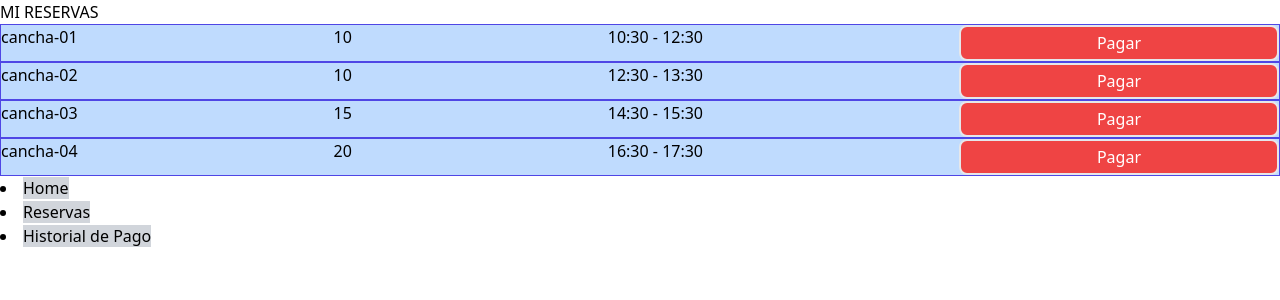
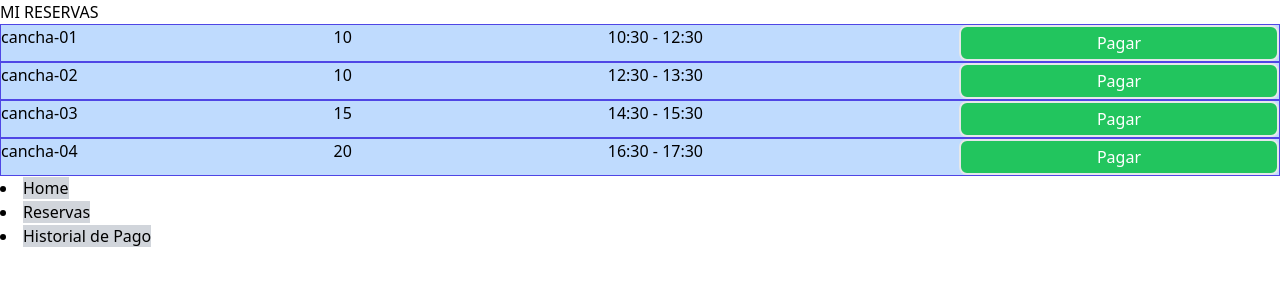
Before and after one commit to Chrisbla1604/reserva_cancha, a React (Create React App) app: page /reservas in a window 1280 px wide. Shown: the top 300 px of the page. Built offline with nearby package versions, Linux system fonts and the light colour scheme; no server answers.

Commit message:
DashBoard Reservas  Boton de pago cambia de Pagar a Pagado  reserva pagada pasa abajo

```diff
--- a/src/App.js
+++ b/src/App.js
@@ -6,15 +6,26 @@ import Reservas from './componentes/reservas.js';
 import './App.css';
 import { useState, useEffect } from 'react';
 import{BrowserRouter as Router, Routes, Route,Link,useRouteMatch,useParams} from 'react-router-dom';
+import { upload } from '@testing-library/user-event/dist/upload.js';
 
 
 function App() {
 
 
+  const[inforeservas,setInfoReservas] = useState([
+    {id_reserva:1,cancha:'cancha-01',precio:10,hora_inicio:'10:30',hora_fin:'12:30',pagada:false},
+    {id_reserva:8,cancha:'cancha-02',precio:10,hora_inicio:'12:30',hora_fin:'13:30',pagada:false},
+    {id_reserva:13,cancha:'cancha-03',precio:15,hora_inicio:'14:30',hora_fin:'15:30',pagada:false},
+    {id_reserva:24,cancha:'cancha-04',precio:20,hora_inicio:'16:30',hora_fin:'17:30',pagada:false}
+   ]) ;
+
+  const[hola,setHola]=useState('holaaaa');
   const[slideover,setSlideover]=useState(false);
 
   const[canchaslideover, setCanchaSlideOver]= useState({nombre:'',precio:'',descripcion:''});
   const[horariosslideover,setHorariosSlideOver]= useState([]);
+
+
 
   const[listacanchas,setListacanchas] = useState([
                          {nombre:'cancha-01',precio:10,descripcion:'futbol',disponible:true},
@@ -29,13 +40,7 @@ function App() {
                          {nombre:'cancha-10',precio:20,descripcion:'futbol',disponible:false}
                          ]) ;
 
-  const[listareservas,setListaresevas] = useState([
-    {cancha:'cancha-01',precio:10,hora_inicio:'10:30',hora_fin:'12:30',pagada:false},
-    {cancha:'cancha-02',precio:10,hora_inicio:'12:30',hora_fin:'13:30',pagada:false},
-    {cancha:'cancha-03',precio:15,hora_inicio:'14:30',hora_fin:'15:30',pagada:false},
-    {cancha:'cancha-04',precio:20,hora_inicio:'16:30',hora_fin:'17:30',pagada:false},
 
-    ]) ;
 
   //const[listacanchas,setListacanchas] = useState([]);
 
@@ -132,6 +137,31 @@ function App() {
   }
 
 
+  const update_pago_reserva = (e)=>{
+      let temp= [];
+
+      console.log('Pagada la reserva con id: ',e.target.id);
+      inforeservas.map((reserva)=>{
+          if(reserva.id_reserva==e.target.id)
+          {
+            console.log('Pago a modificar:' , reserva.id_reserva);
+            temp.push({...reserva,pagada:true});
+            console.log(temp);
+          }
+          else{
+            if(reserva.pagada==true){
+              temp.push(reserva);
+            }
+            else{
+              temp.unshift(reserva)
+            }
+           ;
+          }
+
+      });
+      setInfoReservas(temp);
+  }
+
   return (
 
     <Router>
@@ -145,7 +175,7 @@ function App() {
              {slideover ? <Slide_Over showslide={slideover} cancha={canchaslideover} horarios={horariosslideover} clickboton={click_slideover_boton} />:''}
              </div>} />
 
-            <Route path='/reservas' element={ <div><Reservas reservas={listareservas}>
+            <Route path='/reservas' element={ <div><Reservas reservas={inforeservas} clickpago={update_pago_reserva}>
 
               </Reservas>
               </div> } />
--- a/src/componentes/reservas.js
+++ b/src/componentes/reservas.js
@@ -1,6 +1,10 @@
 import React from "react";
+import { useState} from 'react';
 
-function Reservas ({reservas} ){
+function Reservas ({reservas,clickpago} ){
+
+
+
 
     return(
 
@@ -14,8 +18,8 @@ function Reservas ({reservas} ){
                                 <div>{reserva.cancha}</div>
                                 <div>{reserva.precio}</div>
                                 <div>{reserva.hora_inicio} - {reserva.hora_fin}</div>
-                                <button className='bg-red-500 px-2 py-1 text-white rounded-lg border-2 border-gray
-                                       transition-opacity duration-400 hover:opacity-40'>Pagar</button>
+                                <button className={`${ reserva.pagada ?'bg-red-500' : 'bg-green-500'} px-2 py-1 text-white rounded-lg border-2 border-gray
+                                       transition-opacity duration-400 hover:opacity-40'`} onClick={clickpago} id={reserva.id_reserva}>{reserva.pagada ? 'Pagado':'Pagar'}</button>
 
                         </div>
                         )
```
